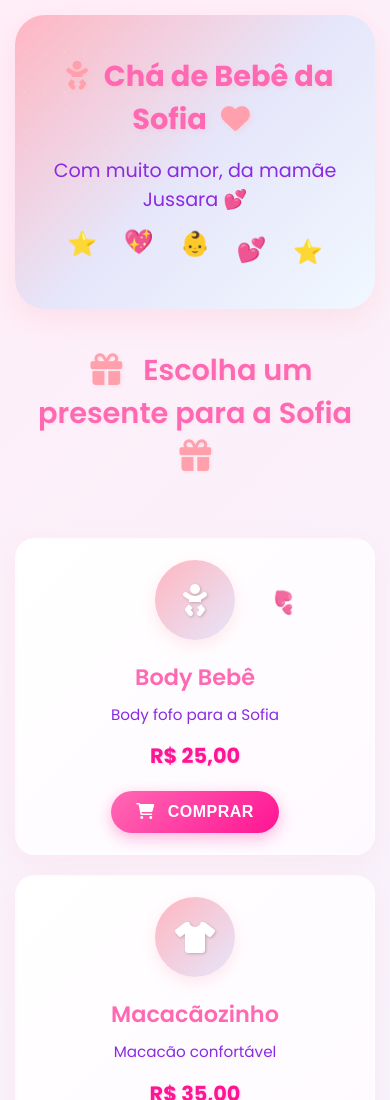
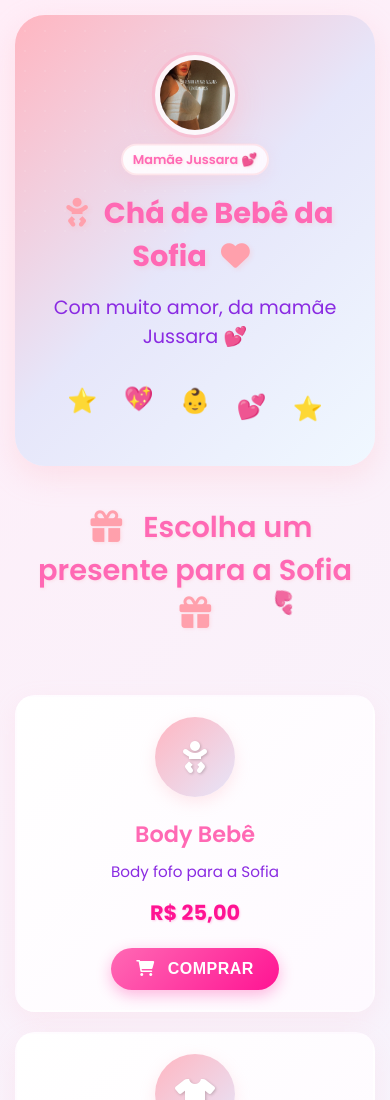
Before and after one commit to Neskrux/cha-de-bebe-sofia, a plain HTML site: page index.html in a window 390 px wide. Shown: the top 1100 px of the page. Drawn offline with Linux system fonts and the light colour scheme; no server answers.

Commit message:
feat: foto da Jussara no header com moldura fofa e animações delicadas

```diff
--- a/index.html
+++ b/index.html
@@ -13,12 +13,20 @@
         <!-- Header -->
         <header class="header">
             <div class="header-content">
+                <div class="header-main">
+                    <div class="mamae-foto">
+                        <img src="image.png" alt="Mamãe Jussara" class="jussara-photo">
+                        <div class="foto-label">Mamãe Jussara 💕</div>
+                    </div>
+                    <div class="title-section">
                         <h1 class="title">
                             <i class="fas fa-baby"></i>
                             Chá de Bebê da Sofia
                             <i class="fas fa-heart"></i>
                         </h1>
                         <p class="subtitle">Com muito amor, da mamãe Jussara 💕</p>
+                    </div>
+                </div>
                 <div class="decorations">
                     <span class="star">⭐</span>
                     <span class="heart">💖</span>
--- a/style.css
+++ b/style.css
@@ -102,6 +102,86 @@ body {
 @keyframes float {
     0%, 100% { transform: translateY(0px); }
     50% { transform: translateY(-10px); }
+}
+
+/* Header com Foto da Jussara */
+.header-main {
+    display: flex;
+    align-items: center;
+    justify-content: center;
+    gap: 30px;
+    margin-bottom: 20px;
+    flex-wrap: wrap;
+}
+
+.mamae-foto {
+    display: flex;
+    flex-direction: column;
+    align-items: center;
+    gap: 10px;
+    position: relative;
+    z-index: 2;
+}
+
+.jussara-photo {
+    width: 120px;
+    height: 120px;
+    border-radius: 50%;
+    object-fit: cover;
+    border: 5px solid rgba(255, 255, 255, 0.8);
+    box-shadow:
+        0 8px 25px rgba(255, 182, 193, 0.4),
+        0 0 0 3px rgba(255, 182, 193, 0.3),
+        inset 0 0 20px rgba(255, 255, 255, 0.2);
+    transition: all 0.3s ease;
+    animation: photoGlow 3s ease-in-out infinite alternate;
+}
+
+@keyframes photoGlow {
+    0% {
+        box-shadow:
+            0 8px 25px rgba(255, 182, 193, 0.4),
+            0 0 0 3px rgba(255, 182, 193, 0.3),
+            inset 0 0 20px rgba(255, 255, 255, 0.2);
+    }
+    100% {
+        box-shadow:
+            0 12px 35px rgba(255, 182, 193, 0.6),
+            0 0 0 4px rgba(255, 105, 180, 0.4),
+            inset 0 0 25px rgba(255, 255, 255, 0.3);
+    }
+}
+
+.jussara-photo:hover {
+    transform: scale(1.05);
+    box-shadow:
+        0 15px 40px rgba(255, 182, 193, 0.6),
+        0 0 0 4px rgba(255, 105, 180, 0.4),
+        inset 0 0 25px rgba(255, 255, 255, 0.3);
+}
+
+.foto-label {
+    color: #ff69b4;
+    font-size: 1em;
+    font-weight: 600;
+    text-shadow: 1px 1px 3px rgba(255, 182, 193, 0.4);
+    background: linear-gradient(135deg, rgba(255, 255, 255, 0.9) 0%, rgba(254, 249, 255, 0.9) 100%);
+    padding: 8px 15px;
+    border-radius: 20px;
+    border: 2px solid rgba(255, 182, 193, 0.3);
+    box-shadow: 0 5px 15px rgba(255, 182, 193, 0.2);
+    animation: labelFloat 2s ease-in-out infinite alternate;
+}
+
+@keyframes labelFloat {
+    0% { transform: translateY(0px); }
+    100% { transform: translateY(-3px); }
+}
+
+.title-section {
+    text-align: center;
+    flex: 1;
+    min-width: 300px;
 }
 
 /* Products Section */
@@ -448,6 +528,21 @@ body {
         padding: 15px;
     }
 
+    .header-main {
+        flex-direction: column;
+        gap: 20px;
+    }
+
+    .jussara-photo {
+        width: 100px;
+        height: 100px;
+    }
+
+    .foto-label {
+        font-size: 0.9em;
+        padding: 6px 12px;
+    }
+
     .title {
         font-size: 2.2em;
     }
@@ -480,6 +575,20 @@ body {
 }
 
 @media (max-width: 480px) {
+    .header-main {
+        gap: 15px;
+    }
+
+    .jussara-photo {
+        width: 80px;
+        height: 80px;
+    }
+
+    .foto-label {
+        font-size: 0.8em;
+        padding: 5px 10px;
+    }
+
     .products-grid {
         grid-template-columns: 1fr;
     }
```
Also changed, not shown: image.png (added). Lines whose indentation alone changed are shown as unchanged.
